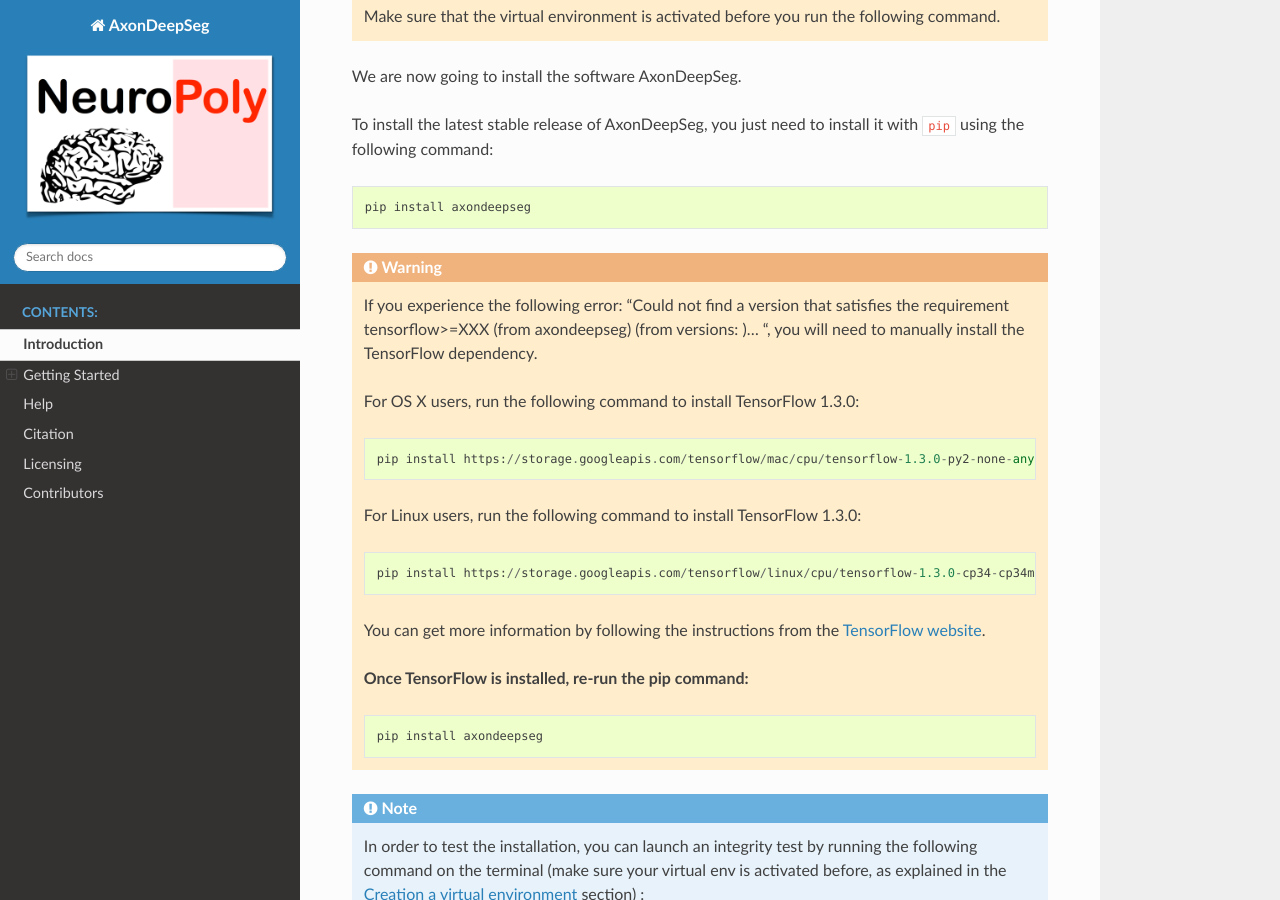
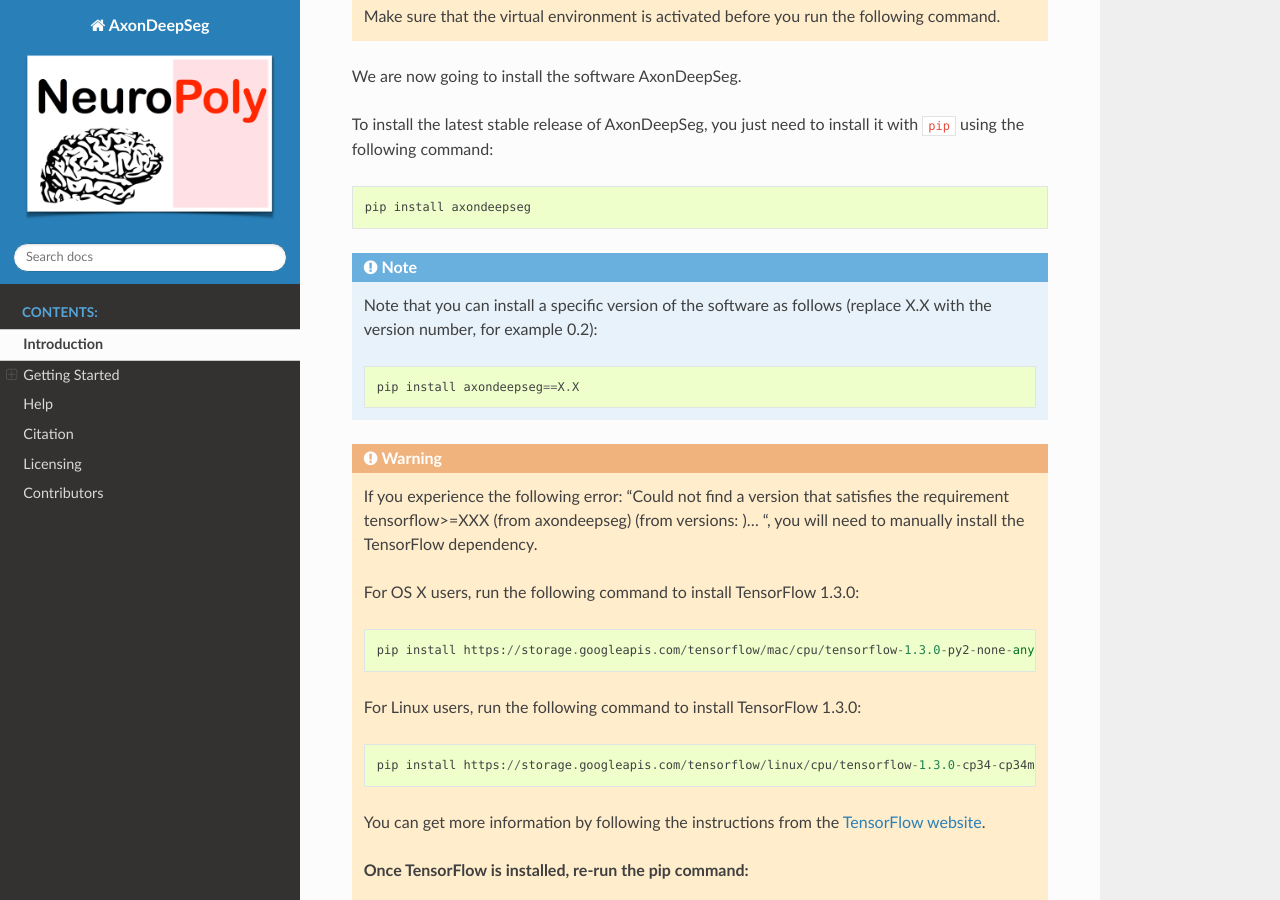
Before and after one commit to axondeepseg/axondeepseg, a Sphinx documentation site: the page built from docs_source/source/documentation.rst, in a window 1280 px wide and 900 px high, scrolled down 1764 px. Built offline with Sphinx 7.4.7 and the Read the Docs theme 2.0.0, drawn with Linux system fonts in a browser that asks for light colours.

Commit message:
added note if user wants to install specific version

```diff
--- a/docs_source/source/documentation.rst
+++ b/docs_source/source/documentation.rst
@@ -56,10 +56,6 @@
 
     (ads_venv) username@hostname /home/...
 
-
-
-
-
 Option 1: Installing AxonDeepSeg in application mode (stable release)
 -------------------------------------------------------------------------------
 .. WARNING ::
@@ -70,6 +66,11 @@
 To install the latest stable release of AxonDeepSeg, you just need to install it with ``pip`` using the following command::
 
     pip install axondeepseg
+
+.. NOTE ::
+   Note that you can install a specific version of the software as follows (replace X.X with the version number, for example 0.2):
+   ::
+    pip install axondeepseg==X.X
 
 .. WARNING ::
   If you experience the following error:
@@ -89,7 +90,6 @@
   **Once TensorFlow is installed, re-run the pip command:**
   ::
     pip install axondeepseg
-
 
 .. NOTE ::
    In order to test the installation, you can launch an integrity test by running the following command on the terminal (make sure your virtual env is activated before, as explained in the `Creation a virtual environment <https://neuropoly.github.io/axondeepseg/documentation.html#creating-a-virtual-environment>`_ section) :
```
